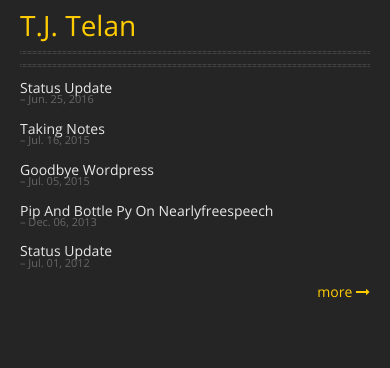
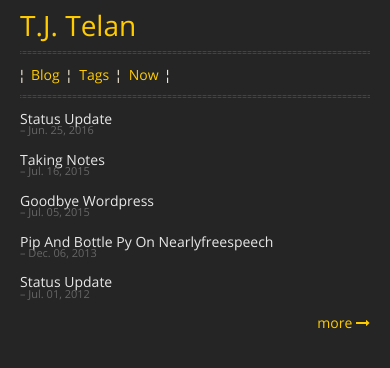
Before and after one commit to tjtelan/tjtelan.github.io, a Jekyll site: the page built from index.html, in a window 390 px wide. Shown: the top 368 px of the page. Built offline with Jekyll 4.4.1, drawn with Linux system fonts in a browser that asks for light colours; nearby versions of some CDN libraries.

Commit message:
I want to see the site nav on my phone browser.

```diff
--- a/assets/css/style.scss
+++ b/assets/css/style.scss
@@ -78,3 +78,9 @@ section {
   }
 
 }
+
+@media print, screen and (max-width: 480px) {
+  nav {
+    display: inline-block;
+  }
+}
```
